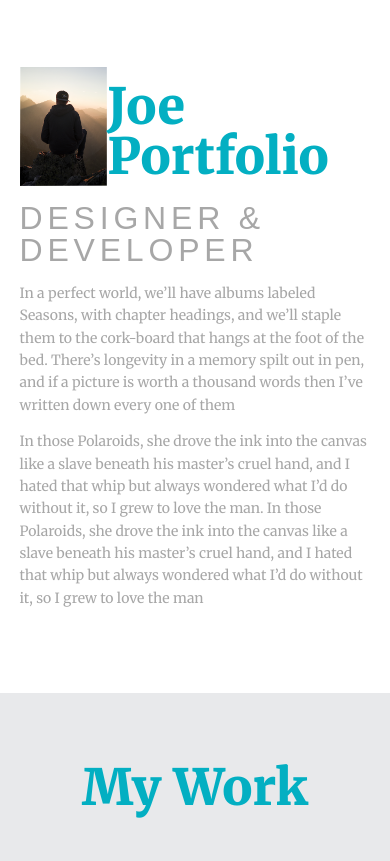
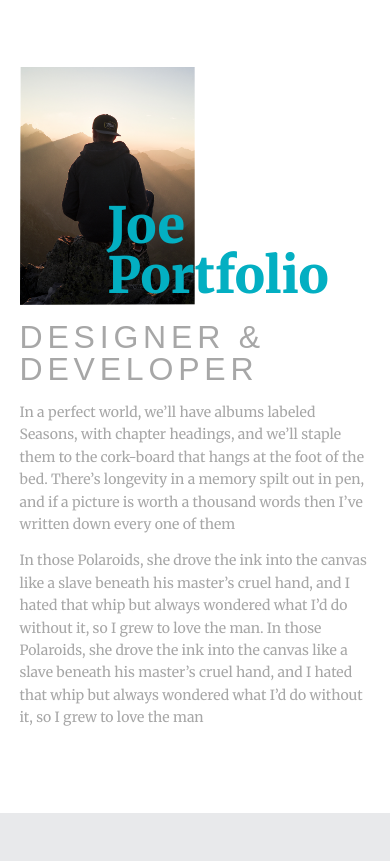
Before and after one commit to anderbay/portfolio-exercise-kevin-powel, a website: page index.html in a window 390 px wide. Shown: the part 1150-2011 px from the top of the page. Drawn offline with Linux system fonts and the light colour scheme; a web font is replaced by a local one.

Commit message:
working site before media queries

```diff
--- a/scss/partials/_about-me.scss
+++ b/scss/partials/_about-me.scss
@@ -23,13 +23,17 @@
   margin: 0.5em 0;
 }
 
+.about-me {
+  // @extend %container;
+}
+
 @supports (display: grid) {
   .about-me {
     display: grid;
     grid-template-columns: [port-start] minmax(6em, 1fr) [name-start] minmax(6em, 1fr) [img-end] 2fr [port-end];
   }
 
-  .about-img {
+  .about-me img {
     grid-column: port / img;
     grid-row: 1 / 2;
 
@@ -60,4 +64,4 @@
   .abou-text{
     grid-row: 3 / 4;
   }
-}
+ }
```
Also changed, not shown: css/main.css.
